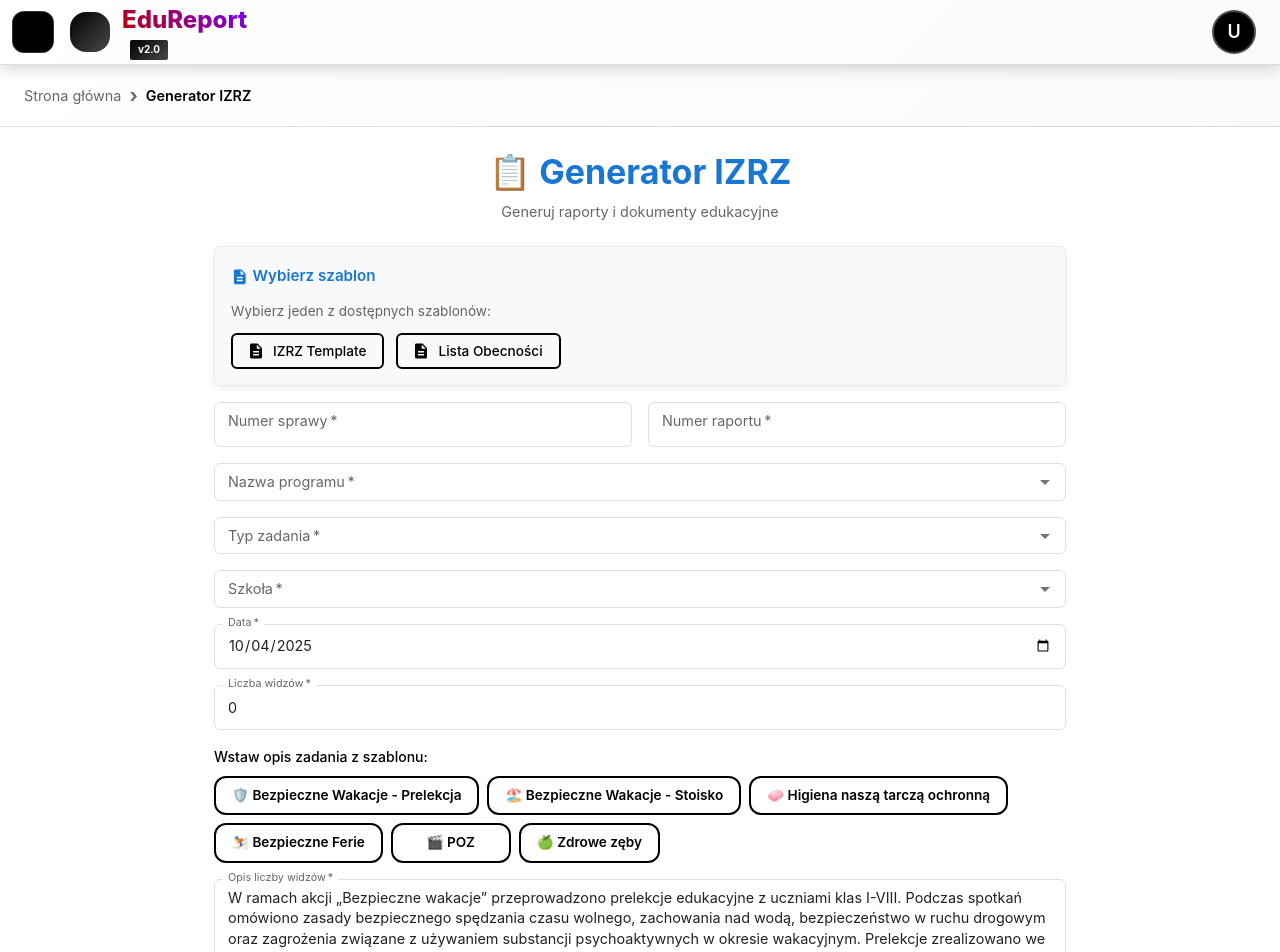
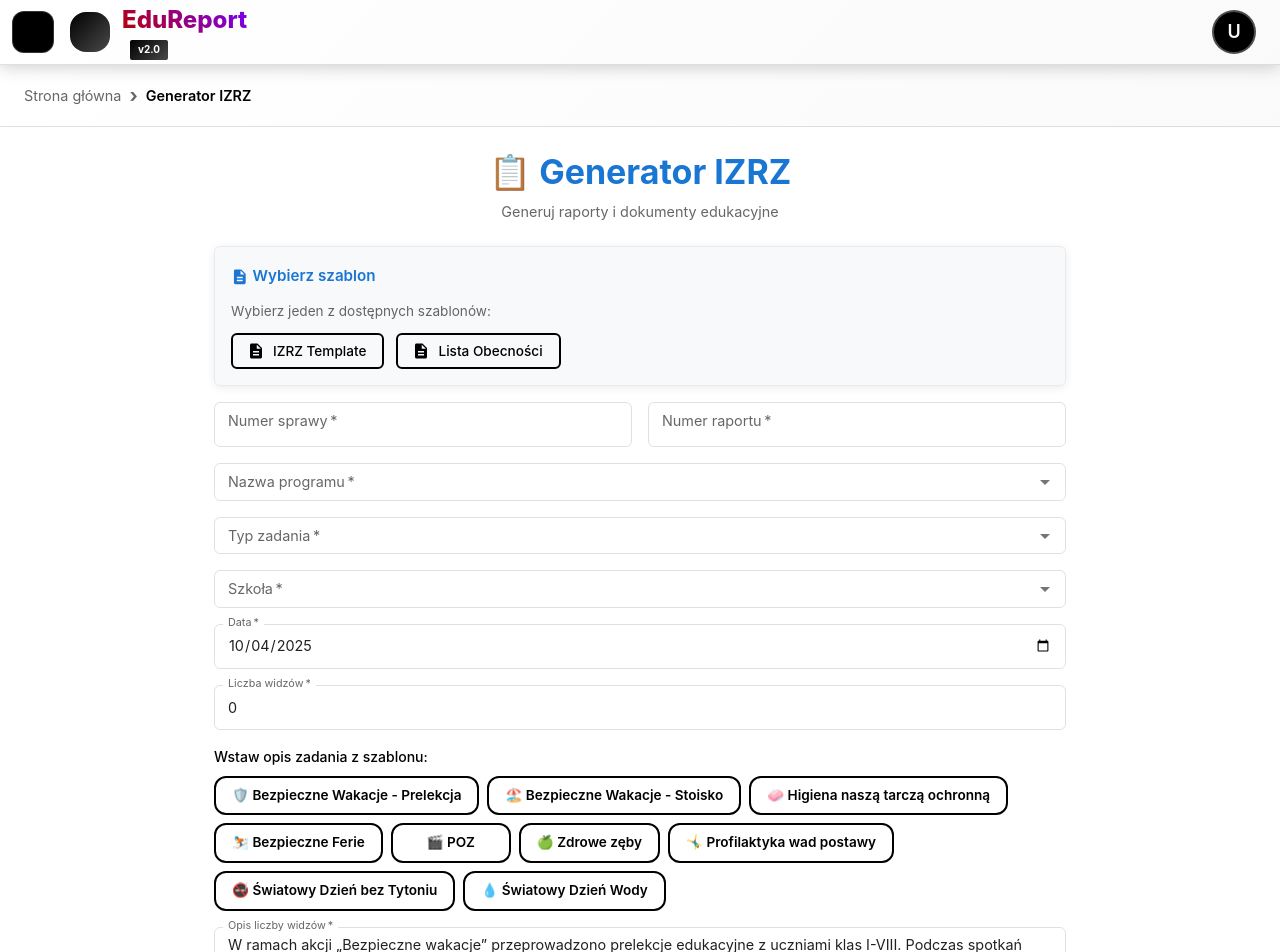
Before and after one commit to Soberek/edu-report-v3-nextjs, a Next.js app: page /wygeneruj-izrz in a window 1280 px wide. Shown: the top 952 px of the page. Built offline with nearby package versions, Linux system fonts and the light colour scheme; no server answers; the database is empty; sample sign-in values are in the browser's storage; some icons are missing; what @mui/material-nextjs would draw is missing.

Commit message:
feat(opisy-zadan): add educational descriptions for posture prevention, World No Tobacco Day, and World Water Day

```diff
--- a/src/app/(protected)/wygeneruj-izrz/constants/opisy-zadan.ts
+++ b/src/app/(protected)/wygeneruj-izrz/constants/opisy-zadan.ts
@@ -23,4 +23,20 @@ export const OPISY_ZADAN = {
     icon: "🍏",
     opis: `Przeprowadzono prelekcje dla uczniów przedszkolnych w wieku 5–6 lat, które miały na celu zwiększenie ich świadomości na temat prawidłowej higieny jamy ustnej oraz znaczenia zdrowego stylu życia. W trakcie zajęć wykorzystano prezentację multimedialną, która w przystępny sposób przedstawiła podstawowe zasady higieny i zdrowego odżywiania. Dzieci aktywnie uczestniczyły w interaktywnym quizie, który pomógł im utrwalić zdobytą wiedzę w formie zabawy. Dodatkowo przeprowadzono praktyczne warsztaty z mycia zębów, podczas których najmłodsi mieli okazję ćwiczyć prawidłową technikę szczotkowania na modelu sztucznej szczęki. Uzupełnieniem zajęć było omówienie zasad zdrowego odżywiania z wykorzystaniem modelu „Talerza Zdrowych Posiłków”, który pomógł dzieciom lepiej zrozumieć, jakie produkty powinny znaleźć się w codziennej diecie, aby wspierać zdrowie zębów i całego organizmu.`,
   },
+  "Profilaktyka wad postawy": {
+    icon: "🤸‍♂️",
+    opis: `W dniu ------ przeprowadzono akcję ważenia plecaków w klasach 4-8. Ważenie odbywało się indywidualnie w gabinecie pielęgniarki. Dla każdej z klas, przed ważeniem plecaków, zorganizowano krótką pogadankę na temat prowadzonej akcji oraz roli, jaką odgrywa zbyt ciężki plecak na prawidłową postawę ciała. Podkreślono również znaczenie prawidłowego noszenia plecaków na dwóch ramionach. `,
+  },
+  "Światowy Dzień bez Tytoniu": {
+    icon: "🚭",
+    opis: `W ramach obchodów Światowego Dnia Bez Tytoniu przeprowadzono zajęcia edukacyjne z uczniami klas V, VI, VII i VIII. W trakcie zajęć wykorzystano filmy edukacyjne dotyczące szkodliwości tytoniu i e-papierosów. Omówiono skutki zdrowotne wynikające z palenia papierosów tradycyjnych, e-papierosów oraz innych wyrobów tytoniowych, ze szczególnym uwzględnieniem wpływu nikotyny na młody organizm.`,
+  },
+  "Światowy Dzień Wody": {
+    icon: "💧",
+    opis: `<DATA> 2025 roku odbyła się specjalna prelekcja z okazji Światowego Dnia Wody, poświęcona roli wody w życiu człowieka i środowiska. Podczas spotkania szczegółowo omówiono, jak woda wpływa na wszystkie aspekty naszego funkcjonowania – od zdrowia i higieny po produkcję żywności i rozwój gospodarczy.
+
+    Podkreślono, że choć woda pokrywa większość powierzchni Ziemi, to tylko niewielki jej procent nadaje się do picia, a dostęp do czystej wody pitnej wciąż pozostaje wyzwaniem dla milionów ludzi na świecie. Wychowankowie dowiedzieli się, jak ważne jest racjonalne gospodarowanie wodą oraz jakie działania każdy z nas może podjąć, aby chronić jej zasoby.
+
+    Prelekcja uświadomiła uczestnikom, że oszczędzanie wody to nie tylko kwestia indywidualna, ale również odpowiedzialność wobec środowiska i przyszłych pokoleń. Spotkanie zakończyło się dyskusją, w trakcie której młodzież dzieliła się pomysłami na codzienne oszczędzanie wody w ośrodku i w domu.`,
+  },
 };
```
